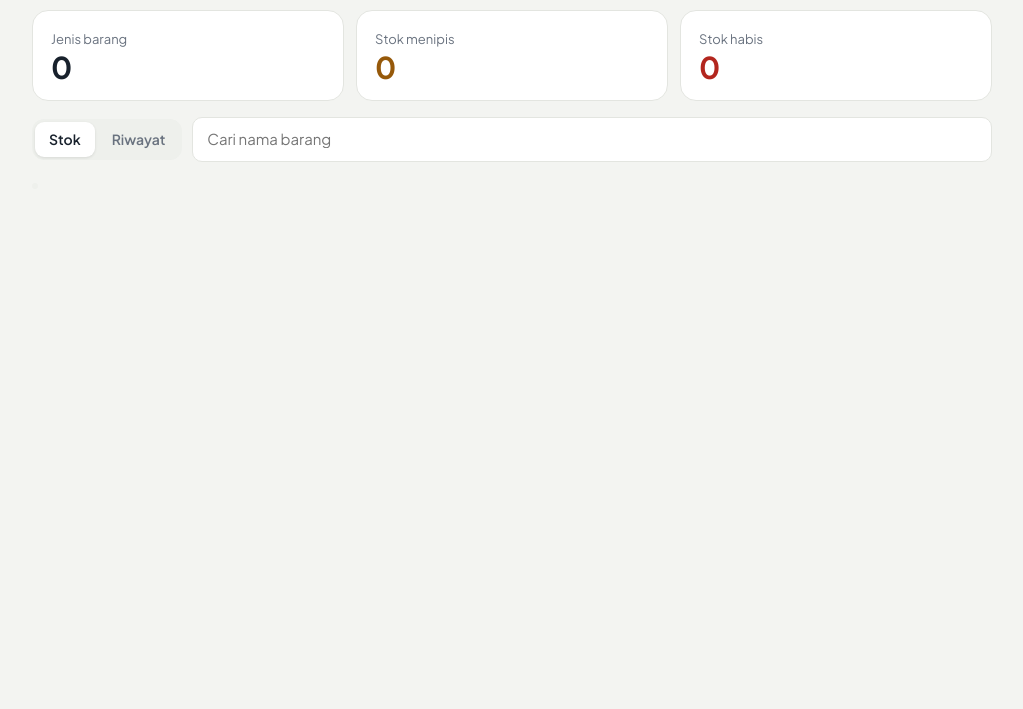
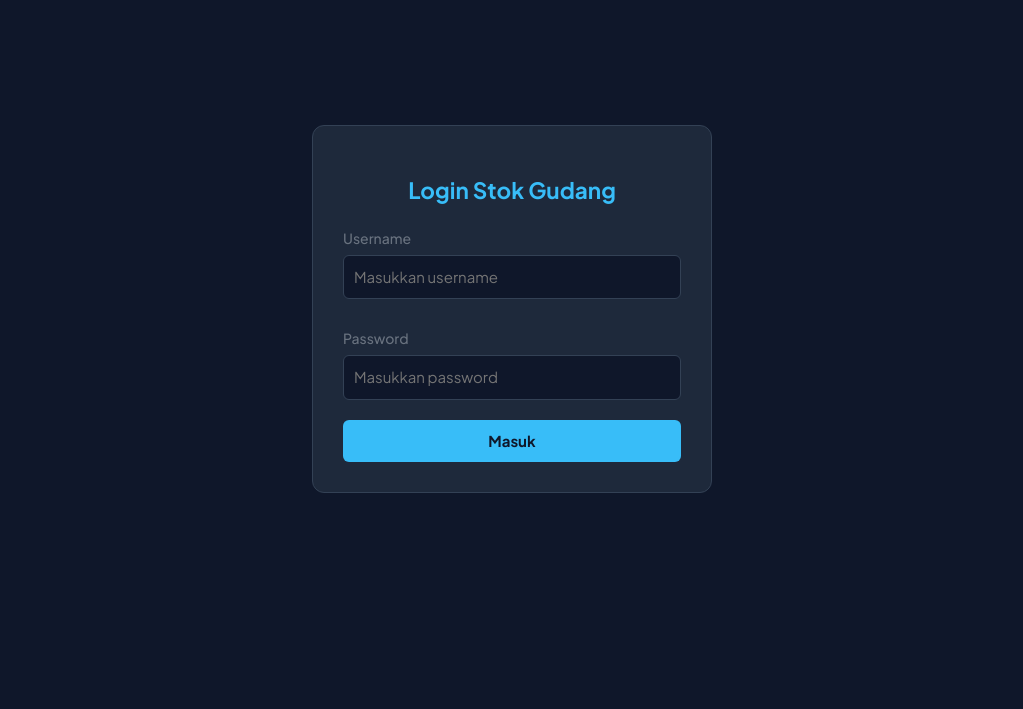
Before and after one commit to biru1717/stock-gudang, a plain HTML site: page index.html in a window 1280 px wide. Shown: the part 91-800 px from the top of the page, without its empty margins (128-1151 px from the left). Drawn offline with Linux system fonts and the light colour scheme; no server answers.

Commit message:
Update index.html

```diff
--- a/index.html
+++ b/index.html
@@ -8,6 +8,25 @@
 <link rel="stylesheet" href="style.css">
 </head>
 <body>
+
+<!-- MODAL / HALAMAN LOGIN -->
+<div id="dLogin" style="position: fixed; top: 0; left: 0; width: 100%; height: 100%; background: #0f172a; display: flex; justify-content: center; align-items: center; z-index: 9999;">
+  <div style="background: #1e293b; padding: 30px; border-radius: 12px; width: 90%; max-width: 400px; border: 1px solid #334155; color: white;">
+    <h2 style="margin-bottom: 20px; color: #38bdf8; text-align: center;">Login Stok Gudang</h2>
+
+    <form id="fLogin">
+      <label for="uName" style="display: block; margin-bottom: 6px; font-size: 14px;">Username</label>
+      <input id="uName" type="text" required placeholder="Masukkan username" style="width: 100%; padding: 10px; margin-bottom: 15px; border-radius: 6px; background: #0f172a; color: white; border: 1px solid #334155; box-sizing: border-box;">
+
+      <label for="uPass" style="display: block; margin-bottom: 6px; font-size: 14px;">Password</label>
+      <input id="uPass" type="password" required placeholder="Masukkan password" style="width: 100%; padding: 10px; margin-bottom: 20px; border-radius: 6px; background: #0f172a; color: white; border: 1px solid #334155; box-sizing: border-box;">
+
+      <button type="submit" style="width: 100%; background: #38bdf8; color: #0f172a; border: none; padding: 10px; border-radius: 6px; font-weight: bold; cursor: pointer;">Masuk</button>
+      <p id="loginError" style="color: #ef4444; font-size: 12px; text-align: center; margin-top: 10px; display: none;">Username atau password salah!</p>
+    </form>
+  </div>
+</div>
+
 <div class="wrap">
   <header class="top">
     <div class="brand">
@@ -181,7 +200,7 @@
     updateDoc,
     deleteDoc,
     doc,
-    onSnapshot  // <--- 1. Pastikan onSnapshot diimpor di sini
+    onSnapshot
   } from "https://www.gstatic.com/firebasejs/13.1.0/firebase-firestore.js";
 
   const firebaseConfig = {
@@ -198,7 +217,6 @@
   const analytics = getAnalytics(app);
   const db = getFirestore(app);
 
-  // Daftarkan ke objek window agar bisa diakses oleh app.js
   window.db = db;
   window.collection = collection;
   window.addDoc = addDoc;
@@ -207,7 +225,7 @@
   window.updateDoc = updateDoc;
   window.deleteDoc = deleteDoc;
   window.doc = doc;
-  window.onSnapshot = onSnapshot; // <--- 2. Daftarkan di sini agar bisa dipakai di app.js
+  window.onSnapshot = onSnapshot;
 </script>
 
 <script src="app.js"></script>
```
